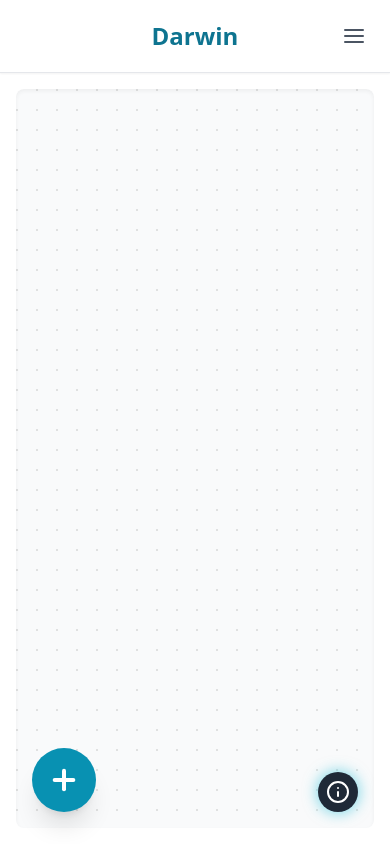
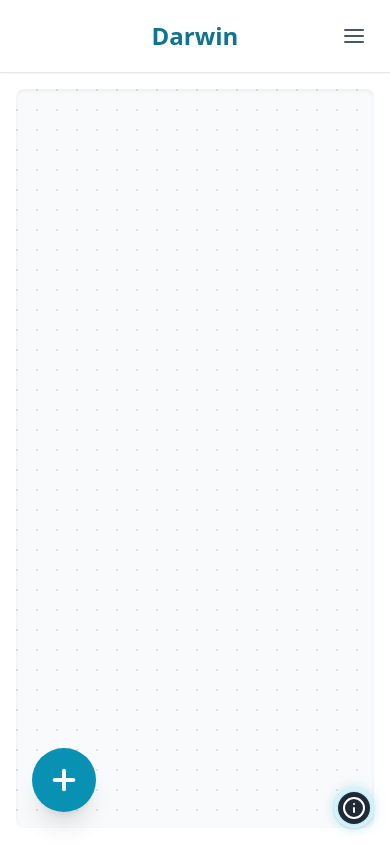
Before and after one commit to sroy8091/darwin, a React (Vite) app: page / in a window 390 px wide. Built offline with nearby package versions, Linux system fonts and the light colour scheme.

Commit message:
Fix the info icon for smaller screens

```diff
--- a/components/Canvas.tsx
+++ b/components/Canvas.tsx
@@ -1,11 +1,10 @@
-
 import React, { useState, useCallback, useEffect, useLayoutEffect, useRef, forwardRef, useImperativeHandle } from 'react';
 import { ElementData, ConnectorData, ElementType, Point, DiagramData } from '../types';
 import { ELEMENT_CONFIG, ELEMENT_DIMENSIONS } from '../constants';
 import { Element } from './Element';
 import { ConnectorLine } from './ConnectorLine';
-import { InfoIcon } from './Icons';
-import { useMediaQuery } from '../hooks/useMediaQuery';
+import { InfoIcon } from "./Icons";
+import { useMediaQuery } from "../hooks/useMediaQuery";
 
 
 export interface CanvasHandle {
@@ -584,8 +583,8 @@ const CanvasComponent: React.ForwardRefRenderFunction<CanvasHandle, CanvasProps>
             ref={canvasRef}
             className="flex-grow relative bg-gray-50 rounded-lg shadow-inner overflow-hidden"
             onDragOver={handleDragOver}
-            onDrop={(e) => handleDrop(e)}
-            onWheel={handleWheel}
+            onDrop={(e: React.DragEvent<HTMLDivElement>) => handleDrop(e)}
+            onWheel={(e: React.WheelEvent<HTMLDivElement>) => handleWheel(e)}
             onMouseDown={handleCanvasPointerDown}
             onTouchStart={handleCanvasPointerDown}
             style={{
@@ -677,29 +676,38 @@ const CanvasComponent: React.ForwardRefRenderFunction<CanvasHandle, CanvasProps>
                     />
                 ))}
             </div>
-             <div className="absolute bottom-4 right-4 z-10 export-ignore info-container">
+            <div
+                className="fixed bottom-4 right-4 z-50 bg-white rounded-full shadow p-1 cursor-pointer export-ignore info-container md:bottom-6 md:right-6"
+                style={{
+                    maxWidth: 'calc(100vw - 1rem)',
+                    maxHeight: 'calc(100vh - 1rem)',
+                }}
+            >
                 <div className="relative">
                     <button
-                        onClick={(e) => {
+                        onClick={(e: React.MouseEvent<HTMLButtonElement>) => {
                             if (isInfoVisible) {
                                 e.currentTarget.blur();
                             }
-                            setIsInfoVisible(v => !v);
+                            setIsInfoVisible((v: boolean) => !v);
                         }}
                         aria-expanded={isInfoVisible}
                         aria-controls="info-panel"
-                        className="relative w-10 h-10 rounded-full bg-gray-800 text-white flex items-center justify-center focus:outline-none focus:ring-2 focus:ring-offset-2 focus:ring-gray-500 shadow-[0_0_15px_rgba(6,182,212,0.6)] transition-shadow hover:shadow-[0_0_20px_rgba(6,182,212,0.8)]"
+                        className="relative w-8 h-8 sm:w-10 sm:h-10 rounded-full bg-gray-800 text-white flex items-center justify-center focus:outline-none focus:ring-2 focus:ring-offset-2 focus:ring-gray-500 shadow-[0_0_15px_rgba(6,182,212,0.6)] transition-shadow hover:shadow-[0_0_20px_rgba(6,182,212,0.8)]"
                         aria-label="Show controls info"
                     >
                         <InfoIcon />
                     </button>
                     <div
                         id="info-panel"
-                        className={`absolute bottom-full right-0 mb-2 w-max bg-gray-800 text-white text-xs rounded px-3 py-2 shadow-lg transition-all duration-300 ease-out ${
+                        className={`absolute bottom-full right-0 sm:mb-2 mb-1 w-max max-w-[calc(100vw-2.5rem)] sm:max-w-none bg-gray-800 text-white text-xs rounded px-2 sm:px-3 py-2 shadow-lg transition-all duration-300 ease-out ${
                             isInfoVisible
                                 ? 'opacity-95 translate-y-0'
                                 : 'opacity-0 translate-y-2 pointer-events-none'
                         }`}
+                        style={{
+                            wordBreak: 'break-word',
+                        }}
                     >
                         <p><b>Scroll/Pinch:</b> Zoom</p>
                         <p><b>Drag Canvas:</b> Pan</p>
--- a/package.json
+++ b/package.json
@@ -9,11 +9,13 @@
     "preview": "vite preview"
   },
   "dependencies": {
-    "react-dom": "^19.1.0",
-    "react": "^19.1.0"
+    "react": "^19.1.0",
+    "react-dom": "^19.1.0"
   },
   "devDependencies": {
     "@types/node": "^22.14.0",
+    "@types/react": "^19.1.8",
+    "@types/react-dom": "^19.1.6",
     "typescript": "~5.7.2",
     "vite": "^6.2.0"
   }
```
Also changed, not shown: 1 other file (tests, documents, lock files or other folders).
